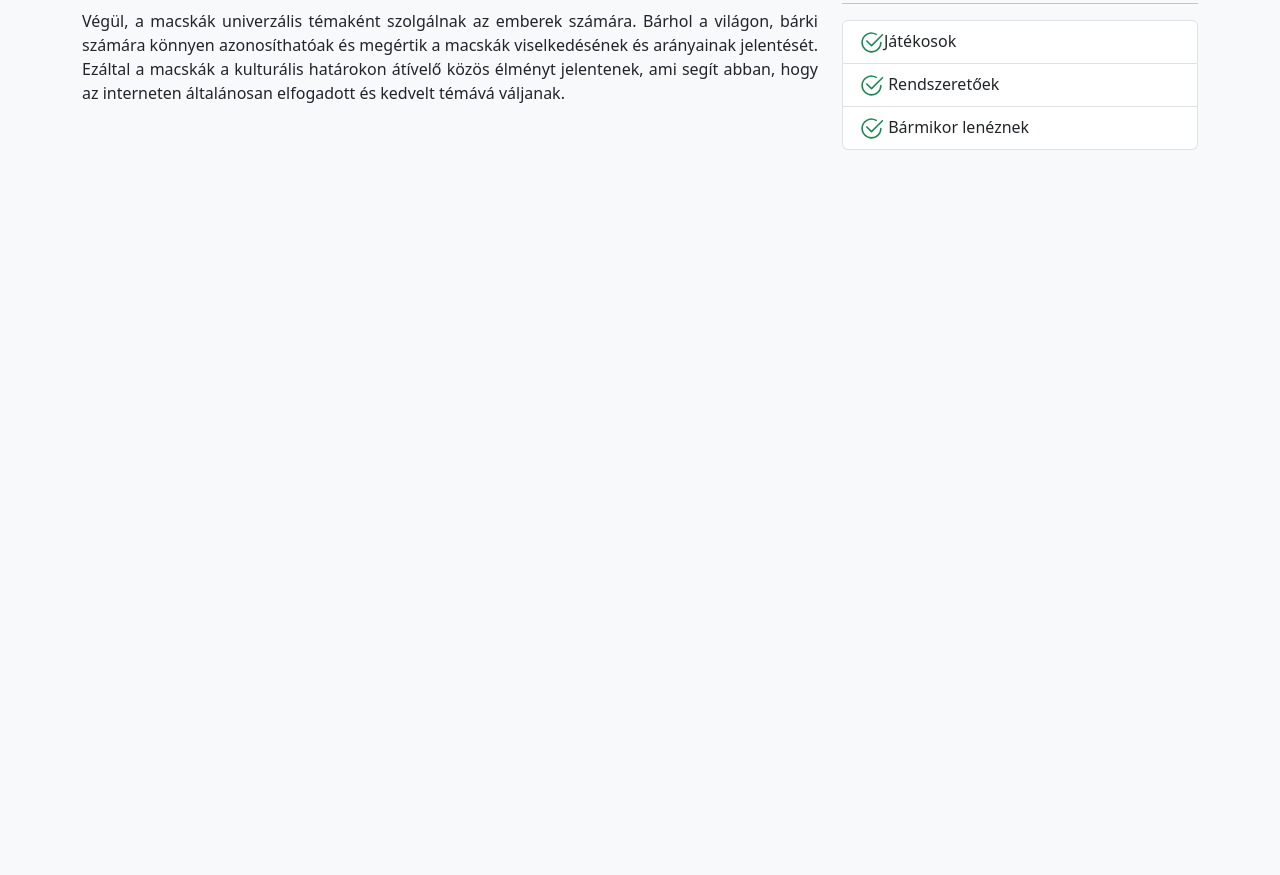
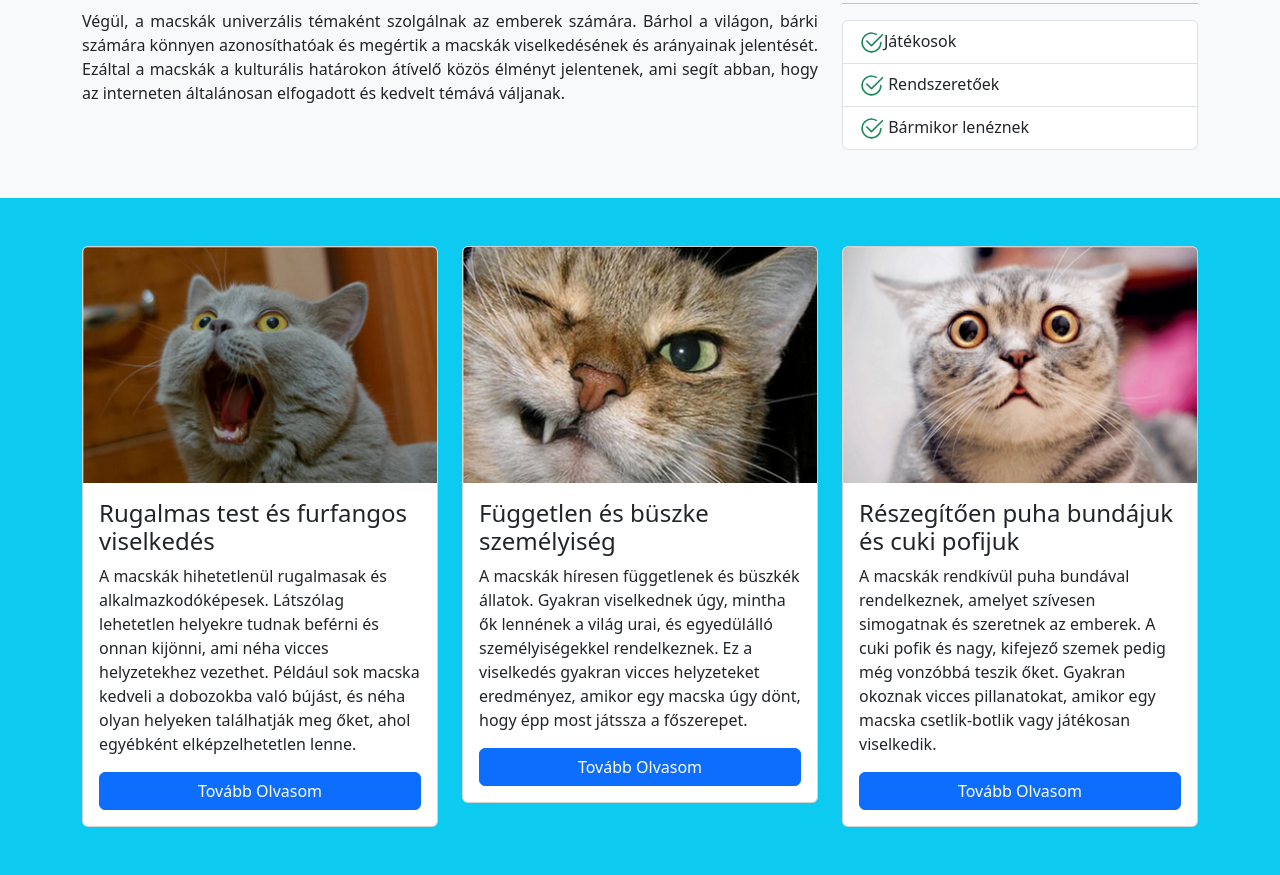
Before and after one commit to patarika1131/TESZT, a plain HTML site: page index.html in a window 1280 px wide. Shown: the part 437-1312 px from the top of the page. Before the commit the page ends 800 px from the top, so only its background shows below. Drawn offline with nearby package versions, Linux system fonts and the light colour scheme.

Commit message:
kész section

```diff
--- a/index.html
+++ b/index.html
@@ -91,8 +91,47 @@
         </div>
     </div>
 
+    <section class="container-fluid mt-5 py-5 bg-info">
+        <div class="container">
+            <div class="row">
 
-    <main></main>
+                <div class="col-12-md-6 col-lg-4">
+                    <div class="card">
+                    <img class="card-img-top" src="img/macska_1.png" alt="Cica 1">
+                    <div class="card-body">
+                      <h4 class="card-title">Rugalmas test és furfangos viselkedés</h4>
+                      <p class="card-text">A macskák hihetetlenül rugalmasak és alkalmazkodóképesek. Látszólag lehetetlen helyekre tudnak beférni és onnan kijönni, ami néha vicces helyzetekhez vezethet. Például sok macska kedveli a dobozokba való bújást, és néha olyan helyeken találhatják meg őket, ahol egyébként elképzelhetetlen lenne.</p>
+                      <a href="#" class="btn btn-primary w-100">Tovább Olvasom</a>
+                    </div>
+                  </div>
+                </div>
+                <div class="col-12-md-6 col-lg-4">
+                    <div class="card">
+                        <img class="card-img-top" src="img/macska_2.png" alt="Cica 1">
+                        <div class="card-body">
+                          <h4 class="card-title">Független és büszke személyiség</h4>
+                          <p class="card-text">A macskák híresen függetlenek és büszkék állatok. Gyakran viselkednek úgy, mintha ők lennének a világ urai, és egyedülálló személyiségekkel rendelkeznek. Ez a viselkedés gyakran vicces helyzeteket eredményez, amikor egy macska úgy dönt, hogy épp most játssza a főszerepet.</p>
+                          <a href="#" class="btn btn-primary w-100">Tovább Olvasom</a>
+                        </div>
+                    </div>
+                </div>
+
+                <div class="col-12-md-12 col-lg-4">
+                    <div class="card">
+                        <img class="card-img-top" src="img/macska_3.png" alt="Cica 1">
+                        <div class="card-body">
+                          <h4 class="card-title">Részegítően puha bundájuk és cuki pofijuk</h4>
+                          <p class="card-text">A macskák rendkívül puha bundával rendelkeznek, amelyet szívesen simogatnak és szeretnek az emberek. A cuki pofik és nagy, kifejező szemek pedig még vonzóbbá teszik őket. Gyakran okoznak vicces pillanatokat, amikor egy macska csetlik-botlik vagy játékosan viselkedik.</p>
+                          <a href="#" class="btn btn-primary w-100">Tovább Olvasom</a>
+                        </div>
+                    </div>
+                </div>
+
+            </div>
+        </div>
+    </section>
+
+
     <footer>
 
     </footer>
```
